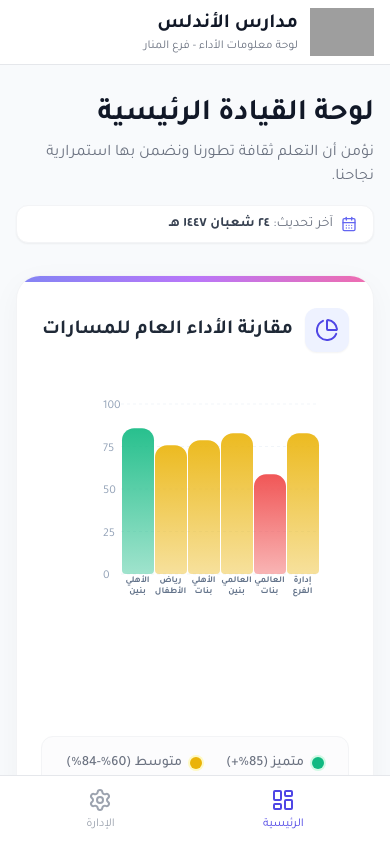
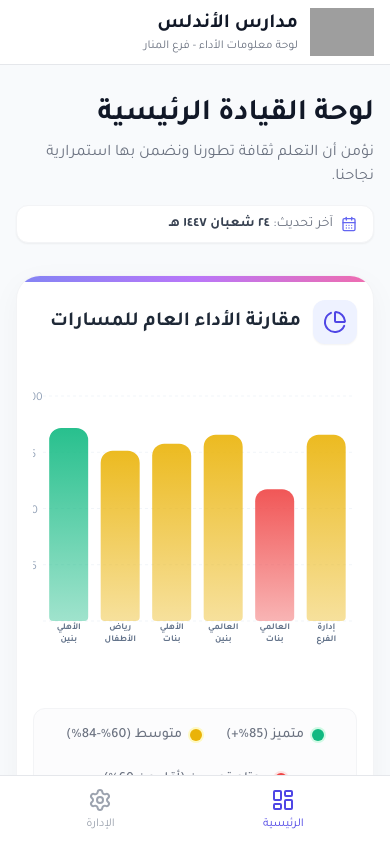
Before and after one commit to fandalus/omprehensive-platform, a React (Vite) app: page / in a window 390 px wide. Shown: the top 844 px of the page. Built offline with nearby package versions, Linux system fonts and the light colour scheme; grey boxes are pictures that could not be loaded.

Commit message:
feat: Adjust chart rendering and padding
Increase vertical spacing in text elements and adjust padding/height for the performance overview chart. This enhances readability and visual presentation on different screen sizes.

```diff
--- a/App.tsx
+++ b/App.tsx
@@ -18,7 +18,7 @@ const CustomXAxisTick = ({ x, y, payload }: any) => {
     <g transform={`translate(${x},${y})`}>
       <text x={0} y={0} dy={16} textAnchor="middle" fill="#64748b" fontSize={9} fontWeight={600} fontFamily="Tajawal">
         {finalLines.map((line: string, index: number) => (
-          <tspan x={0} dy={index === 0 ? 0 : 11} key={index}>
+          <tspan x={0} dy={index === 0 ? 0 : 12} key={index}>
             {line}
           </tspan>
         ))}
@@ -225,7 +225,7 @@ function App() {
           <div className="space-y-8">
             {/* Top Level Stats / Chart */}
             {!selectedTrackId && (
-              <div className="bg-white p-6 rounded-3xl shadow-[0_8px_30px_rgb(0,0,0,0.04)] border border-gray-100 relative overflow-hidden transition-all hover:shadow-[0_8px_30px_rgb(0,0,0,0.08)]">
+              <div className="bg-white p-4 md:p-6 rounded-3xl shadow-[0_8px_30px_rgb(0,0,0,0.04)] border border-gray-100 relative overflow-hidden transition-all hover:shadow-[0_8px_30px_rgb(0,0,0,0.08)]">
                 <div className="absolute top-0 left-0 w-full h-1.5 bg-gradient-to-r from-indigo-500 via-purple-500 to-pink-500 opacity-80"></div>
 
                 <div className="flex justify-between items-center mb-8 mt-2">
@@ -237,11 +237,12 @@ function App() {
                     </h3>
                 </div>
 
-                <div className="h-80 w-full">
+                <div className="h-[300px] md:h-[400px] w-full">
                   <ResponsiveContainer width="100%" height="100%">
                     <BarChart
                       data={performanceData}
-                      margin={{ top: 20, right: 30, left: 20, bottom: isMobile ? 60 : 5 }}
+                      margin={{ top: 20, right: isMobile ? 5 : 30, left: isMobile ? -20 : 20, bottom: 0 }}
+                      barCategoryGap={isMobile ? '12%' : '20%'}
                     >
                       <defs>
                         <linearGradient id="colorHigh" x1="0" y1="0" x2="0" y2="1">
@@ -264,8 +265,8 @@ function App() {
                         tickLine={false}
                         tick={isMobile ? <CustomXAxisTick /> : {fill: '#64748b', fontSize: 12, fontWeight: 600, fontFamily: 'Tajawal'}}
                         interval={0}
-                        dy={10}
-                        height={isMobile ? 70 : 30}
+                        dy={5}
+                        height={isMobile ? 55 : 40}
                       />
                       <YAxis
                         axisLine={false}
@@ -273,6 +274,7 @@ function App() {
                         tick={{fill: '#94a3b8', fontSize: 12}}
                         domain={[0, 100]}
                         dx={-10}
+                        width={isMobile ? 30 : 60}
                       />
                       <Tooltip
                         cursor={{fill: 'rgba(99, 102, 241, 0.05)'}}
@@ -290,7 +292,7 @@ function App() {
                       <Bar
                         dataKey="value"
                         radius={[12, 12, 4, 4]}
-                        barSize={isMobile ? 32 : 50}
+                        maxBarSize={60}
                         animationDuration={1500}
                         animationBegin={200}
                         onClick={(data) => setSelectedTrackId(data.fullId)}
```
